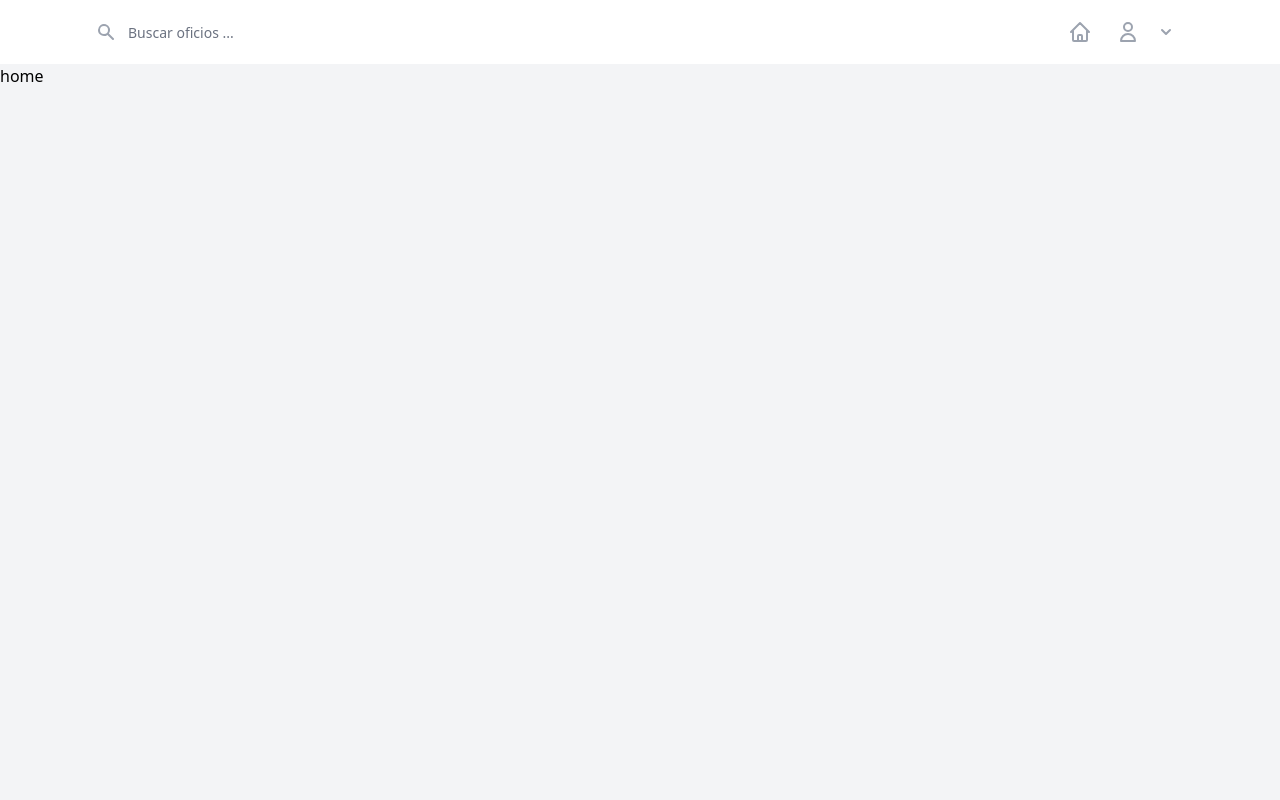
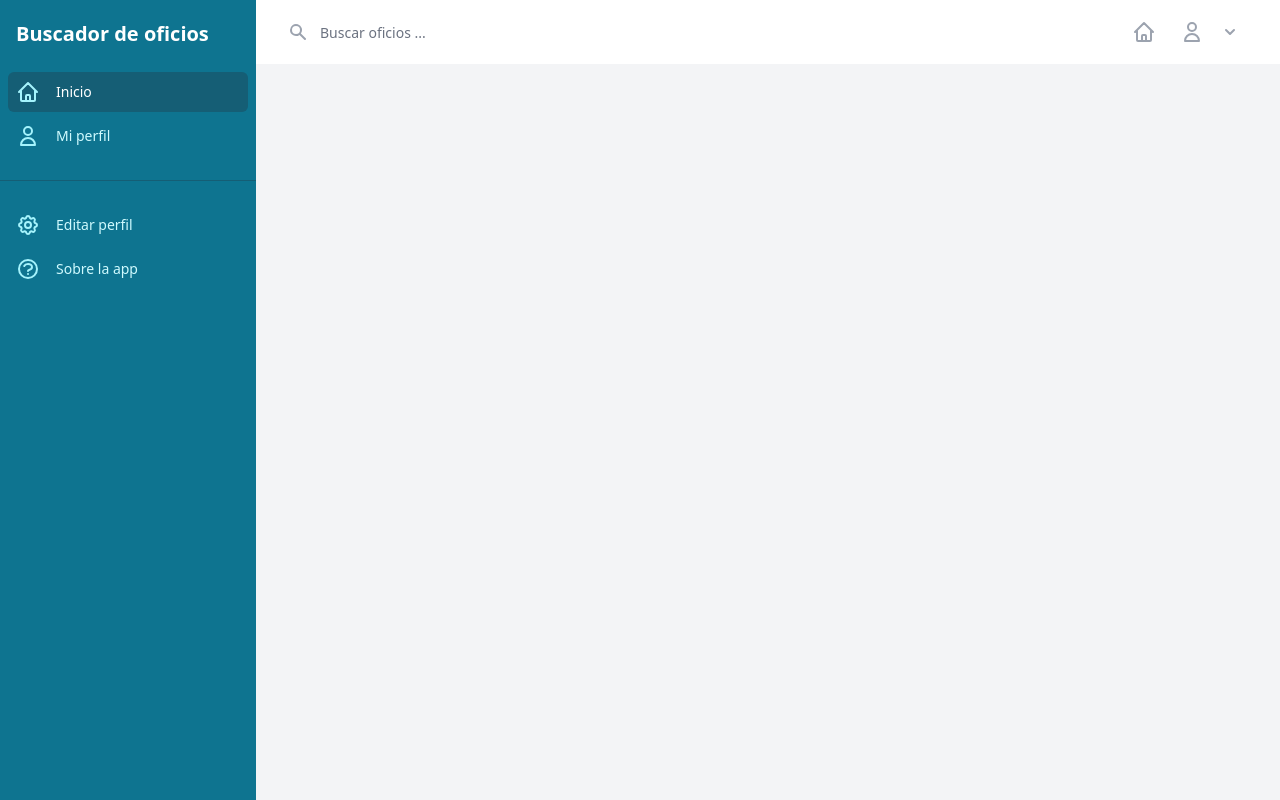
Before and after one commit to JPBill/mern-app, a React (Vite) app in the folder client/: page / in a window 1280 px wide. Built offline with nearby package versions, Linux system fonts and the light colour scheme.

Commit message:
add static sidebar for desktop

```diff
--- a/client/src/components/Header.jsx
+++ b/client/src/components/Header.jsx
@@ -134,7 +134,61 @@ const Header = () => {
         </Dialog>
       </Transition.Root>
 
-      <div className="flex flex-col flex-1">
+      {/* Static sidebar for desktop */}
+      <div className="hidden lg:flex lg:w-64 lg:flex-col lg:fixed lg:inset-y-0">
+        <div className="flex flex-col flex-grow bg-cyan-700 pt-5 pb-4 overflow-y-auto">
+          <div className="flex items-center flex-shrink-0 px-4">
+            <span className="h-8 w-auto text-xl text-white font-bold">
+              Buscador de oficios
+            </span>
+          </div>
+          <nav
+            className="mt-5 flex-1 flex flex-col divide-y divide-cyan-800 overflow-y-auto"
+            aria-label="Sidebar"
+          >
+            <div className="px-2 space-y-1">
+              {navigation.map((item) => (
+                <Link
+                  key={item.name}
+                  to={item.link}
+                  className={classNames(
+                    item.current
+                      ? 'bg-cyan-800 text-white'
+                      : 'text-cyan-100 hover:text-white hover:bg-cyan-600',
+                    'group flex items-center px-2 py-2 text-sm leading-6 font-medium rounded-md cursor-pointer'
+                  )}
+                  aria-current={item.current ? 'page' : undefined}
+                >
+                  <item.icon
+                    className="mr-4 flex-shrink-0 h-6 w-6 text-cyan-200"
+                    aria-hidden="true"
+                  />
+                  {item.name}
+                </Link>
+              ))}
+            </div>
+            <div className="mt-6 pt-6">
+              <div className="px-2 space-y-1">
+                {secondaryNavigation.map((item) => (
+                  <Link
+                    key={item.name}
+                    to={item.link}
+                    className="group flex items-center px-2 py-2 text-sm leading-6 font-medium rounded-md text-cyan-100 hover:text-white hover:bg-cyan-600 cursor-pointer"
+                  >
+                    <item.icon
+                      className="mr-4 h-6 w-6 text-cyan-200"
+                      aria-hidden="true"
+                    />
+                    {item.name}
+                  </Link>
+                ))}
+              </div>
+            </div>
+          </nav>
+        </div>
+      </div>
+
+      <div className="flex flex-col flex-1 lg:pl-64">
         <div className="relative z-10 flex-shrink-0 flex h-16 bg-white border-b border-gray-200 lg:border-none">
           <button
             type="button"
```
